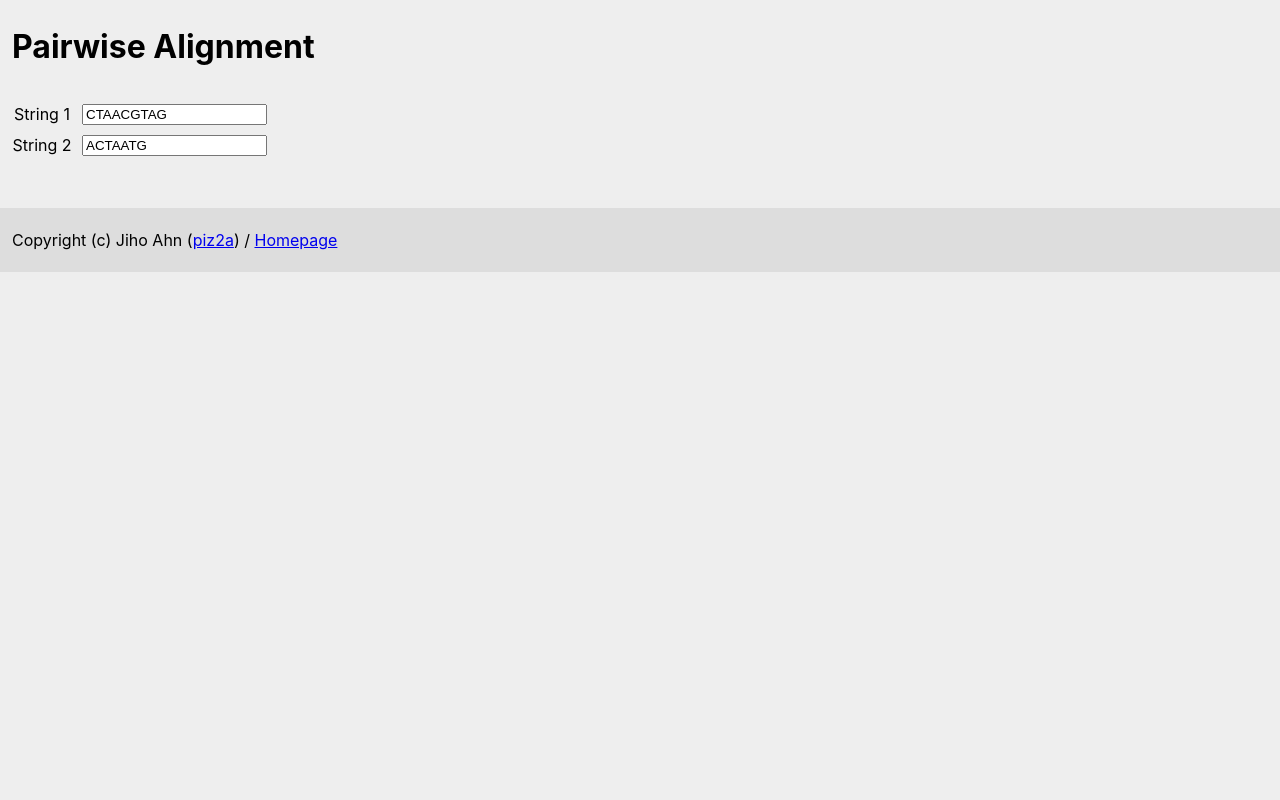
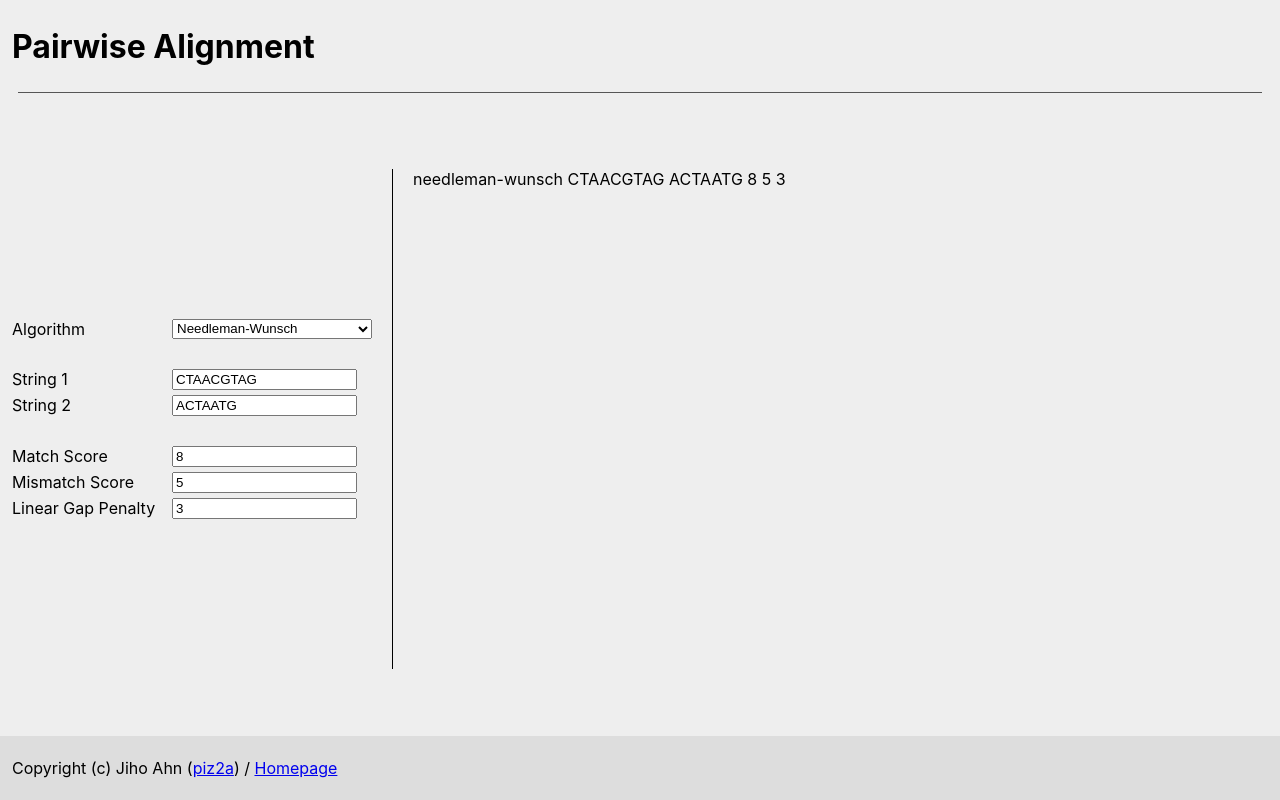
Before and after one commit to piz2a/pairwise-alignment, a React (Create React App) app: page / in a window 1280 px wide. Built offline with nearby package versions, Linux system fonts and the light colour scheme.

Commit message:
Input Form

```diff
--- /dev/null
+++ b/src/Algorithm.tsx
@@ -0,0 +1,29 @@
+interface Line {
+    match: boolean;
+    gapH: boolean;
+    gapV: boolean;
+}
+
+export interface ScoreProps {
+    match: number;
+    mismatch: number;
+    gap: number;
+}
+
+interface AlgorithmProps {
+    s1: string;
+    s2: string;
+    scores: ScoreProps
+}
+
+function Algorithm(algorithm: string, s1: string, s2: string, score: ScoreProps) {
+    return <></>
+}
+
+function NeedlemanWunsch() {
+}
+
+function SmithWaterman() {
+}
+
+export default Algorithm;
--- a/src/App.css
+++ b/src/App.css
@@ -1,5 +1,10 @@
 body {
   background-color: #eee;
+  height: 100vh;
+}
+
+#root {
+  height: 100%;
 }
 
 .App {
@@ -18,29 +23,47 @@ body {
 }
 
 .main {
-  text-align: center;
   padding: 12px 12px;
-  margin-bottom: 40px;
+  display: flex;
+  gap: 20px;
 }
 
 .main .inputWrapper {
+  padding: 150px 0;
   display: flex;
   flex-direction: column;
   justify-content: space-between;
-  gap: 10px;
+  gap: 20px;
 }
 
-.main .inputWrapper .input {
+.main .inputWrapper select {
+  width: 200px;
+}
+
+.algorithmWrapper, .stringWrapper, .scoreWrapper {
+  display: flex;
+  flex-direction: column;
+  gap: 5px;
+}
+
+.input, .numberInput, .algorithmInput {
   display: flex;
   gap: 10px;
 }
 
-.main .inputWrapper .input span {
-  width: 60px;
+.input span, .numberInput span, .algorithmInput span {
+  width: 150px;
+  text-align: left;
 }
 
 .footer {
-  display: flex;
   background-color: #ddd;
   padding: 6px 12px;
 }
+
+hr {
+  width: 99%;
+  height: 1px;
+  background-color: #555;
+  border: 0;
+}
--- a/src/App.tsx
+++ b/src/App.tsx
@@ -1,39 +1,83 @@
-import React from 'react';
+import React, {ChangeEventHandler, useState} from 'react';
 import logo from './logo.svg';
 import './App.css';
+import {ScoreProps} from "./Algorithm";
 
 interface InputProps {
     className: string;
     label: string;
-    defaultValue?: string;
+    defaultValue: any;
+    onChange: ChangeEventHandler<HTMLInputElement>;
 }
 
-function Input({ className, label, defaultValue = "" }: InputProps) {
+function StringInput({ className, label, defaultValue, onChange }: InputProps) {
     return (
         <div className="input">
             <span>{label}</span>
-            <input type="text" className={className} defaultValue={defaultValue} />
+            <input type="text" className={className} defaultValue={defaultValue} onChange={onChange}/>
+        </div>
+    );
+}
+
+function NumberInput({ className, label, defaultValue, onChange }: InputProps) {
+    return (
+        <div className="numberInput">
+            <span>{label}</span>
+            <input type="number" className={className} defaultValue={defaultValue} onChange={onChange} />
         </div>
     );
 }
 
 function App() {
+    const defaultString1 = "CTAACGTAG", defaultString2 = "ACTAATG";
+    const defaultScore: ScoreProps = {match: 8, mismatch: 5, gap: 3};
+    const [algorithm, setAlgorithm] = useState("needleman-wunsch");
+    const [string1, setString1] = useState(defaultString1);
+    const [string2, setString2] = useState(defaultString2);
+    const [score, setScore] = useState(defaultScore);
+
     return (
         <div className="App">
             <div className="header">
                 <h2>Pairwise Alignment</h2>
+                <hr/>
             </div>
             <div className="main">
                 <div className="inputWrapper">
-                    <Input className={"string1"} label={"String 1"} defaultValue={"CTAACGTAG"} />
-                    <Input className={"string2"} label={"String 2"} defaultValue={"ACTAATG"} />
+                    <div className="algorithmWrapper">
+                        <div className="algorithmInput">
+                            <span>Algorithm</span>
+                            <select name="algorithm" onChange={event => setAlgorithm(event.target.value)}>
+                                <option value="needleman-wunsch">Needleman-Wunsch</option>
+                                <option value="smith-waterman">Smith-Waterman</option>
+                            </select>
+                        </div>
+                    </div>
+                    <div className="stringWrapper">
+                        <StringInput className={"string1"} label={"String 1"} defaultValue={defaultString1}
+                                     onChange={e => setString1(e.target.value)}/>
+                        <StringInput className={"string2"} label={"String 2"} defaultValue={defaultString2}
+                                     onChange={e => setString2(e.target.value)}/>
+                    </div>
+                    <div className="scoreWrapper">
+                        <NumberInput className={"matchScore"} label={"Match Score"} defaultValue={defaultScore.match}
+                                     onChange={e => setScore({...score, match: parseFloat(e.target.value)})}/>
+                        <NumberInput className={"mismatchScore"} label={"Mismatch Score"}
+                                     defaultValue={defaultScore.mismatch}
+                                     onChange={e => setScore({...score, mismatch: parseFloat(e.target.value)})}/>
+                        <NumberInput className={"gapPenalty"} label={"Linear Gap Penalty"}
+                                     defaultValue={defaultScore.gap}
+                                     onChange={e => setScore({...score, gap: parseFloat(e.target.value)})}/>
+                    </div>
                 </div>
+                <div style={{borderLeft: "1px solid #000", height: "500px"}}></div>
                 <div className="result">
-
+                    {algorithm} {string1} {string2} {score.match} {score.mismatch} {score.gap}
                 </div>
             </div>
             <div className="footer">
-                <p>Copyright (c) Jiho Ahn (<a href="https://github.com/piz2a">piz2a</a>) / <a href="https://ziho.kr/">Homepage</a></p>
+                <p>Copyright (c) Jiho Ahn (<a href="https://github.com/piz2a">piz2a</a>) / <a
+                    href="https://ziho.kr/">Homepage</a></p>
             </div>
         </div>
     );
```
